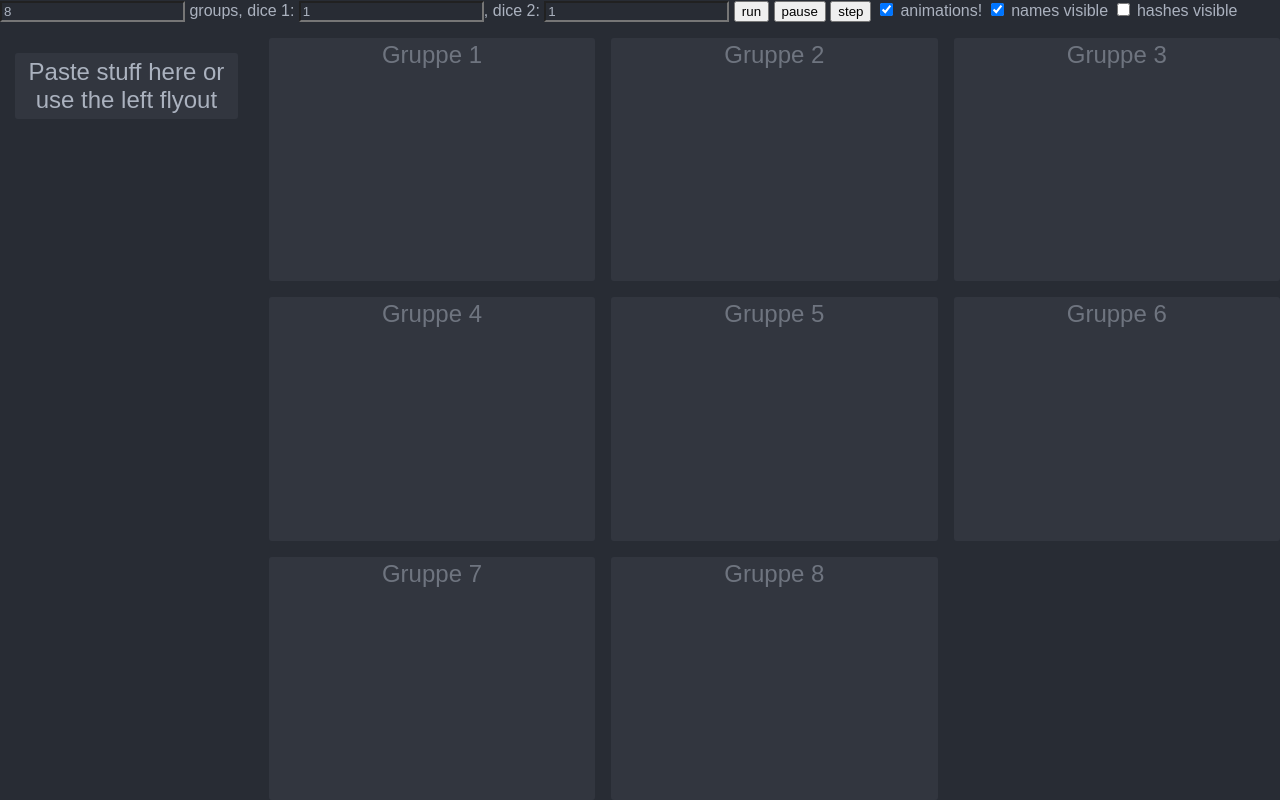
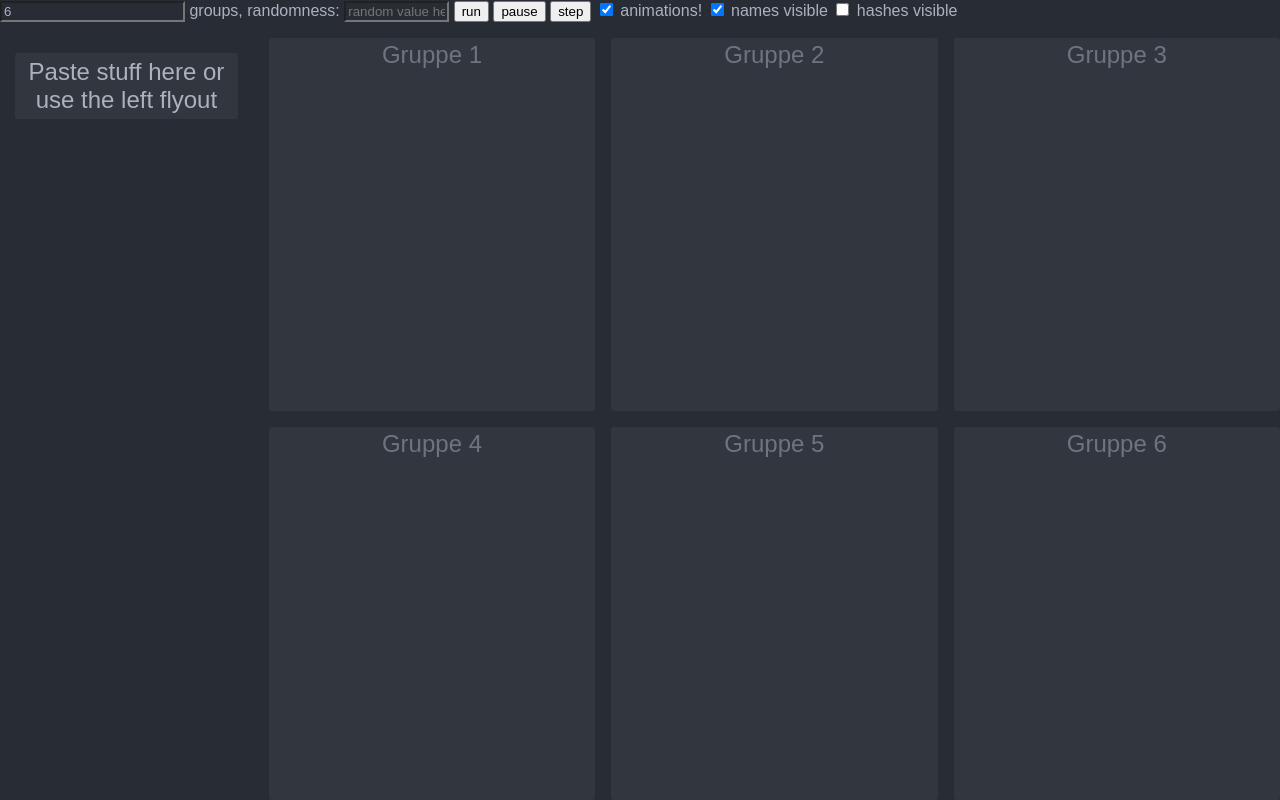
Before and after one commit to ccoenen/university-automation, a plain HTML site: page Team-Lottery/index.html in a window 1280 px wide. Drawn offline with Linux system fonts and the light colour scheme.

Commit message:
removing stepSize, it's simply incomprehensible for viewers

```diff
--- a/Team-Lottery/index.html
+++ b/Team-Lottery/index.html
@@ -8,9 +8,8 @@
 	</head>
 	<body class="names">
 		<p id="settings">
-			<input id="groupNumber" value="8" size="2" type="number" min="0"> groups,
-			dice 1: <input id="d1" size="2" type="number" min="1" value="1">,
-			dice 2: <input id="d2" size="2" type="number" min="1" value="1">
+			<input id="groupNumber" value="6" size="2" type="number" min="0"> groups,
+			randomness: <input id="randomness" size="10" placeholder="random value here">
 			<button id="run" accesskey="r">run</button>
 			<button id="pause" accesskey="p">pause</button>
 			<button id="step" accesskey="s">step</button>
--- a/Team-Lottery/lottery.js
+++ b/Team-Lottery/lottery.js
@@ -8,7 +8,6 @@ const $ = document.querySelector.bind(document);
 let autorun = false;
 const candidates = [];
 let candidatePointer = 0;
-let stepSize = 1;
 const groups = [];
 let groupPointer = 0;
 let rejectionCounter = 0;
@@ -18,8 +17,7 @@ $('#groupNumber').addEventListener('pointerup', groupChange);
 $('#groupNumber').addEventListener('keyup', groupChange);
 $('#names').addEventListener('change', candidateChange);
 $('#names').addEventListener('keyup', candidateChange);
-$('#d1').addEventListener('change', candidateChange);
-$('#d2').addEventListener('change', candidateChange);
+$('#randomness').addEventListener('change', candidateChange);
 $('#run').addEventListener('click', () => {
 	autorun = true;
 	draw();
@@ -112,7 +110,6 @@ function groupChange() {
 		groups.push(g);
 	}
 
-	stepSize = parseInt($('#d2').value, 10);
 	groupPointer = 0;
 }
 
@@ -122,8 +119,7 @@ function candidateChange() {
 		.map((c) => c.trim())
 		.filter((c) => c);
 
-	const d1 = parseInt($('#d1').value, 10);
-	stepSize = parseInt($('#d2').value, 10);
+	const d1 = parseInt($('#randomness').value, 10);
 	const encoder = new TextEncoder('utf-8');
 	candidates.splice(0, candidates.length);
 
@@ -198,10 +194,7 @@ function draw() {
 		if ($('#animations').checked) {
 			rejectionWiggle(active, reasons);
 		}
-		candidatePointer += stepSize;
-		if (stepSize % candidates.length === 0) {
-			candidatePointer++;
-		}
+		candidatePointer += 1;
 		if (rejectionCounter > candidates.length) {
 			// too many retries.
 			rejectionCounter = 0;
@@ -225,7 +218,7 @@ function draw() {
 		candidates.splice(candidatePointer, 1);
 
 		groupPointer = ++groupPointer % groups.length;
-		candidatePointer += (stepSize - 1); // -1 because we just removed one person from the list anyway.
+		// not modifying candidatePointer because we just removed one person from the list anyway.
 	}
 
 	if (autorun) {
```
